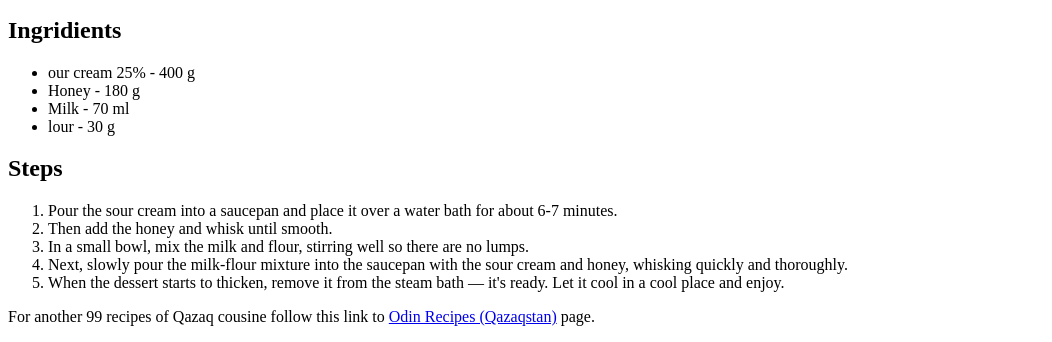
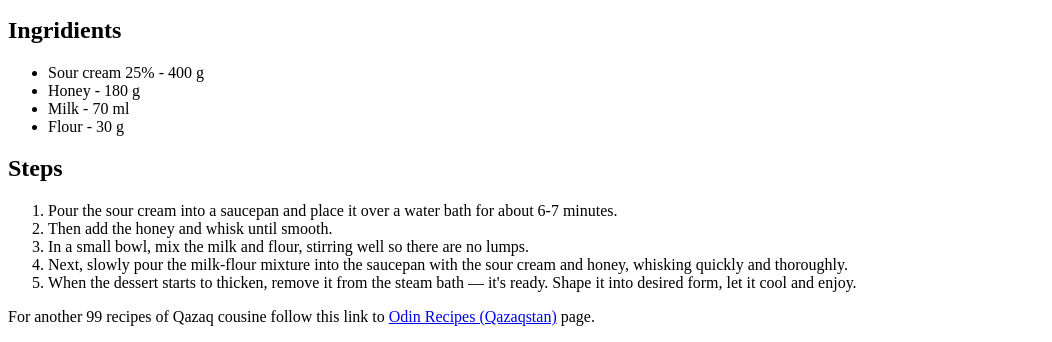
Before and after one commit to justCallMeArslan/odin-recipes, a plain HTML site: page recipes/balqaimak.html in a window 1280 px wide. Shown: the part 441-783 px from the top of the page, without its empty margins (0-1052 px from the left). Drawn offline with Linux system fonts and the light colour scheme.

Commit message:
Check semantics and typos. Polish before push.

```diff
--- a/recipes/balqaimak.html
+++ b/recipes/balqaimak.html
@@ -19,10 +19,10 @@
     </p>
     <h2>Ingridients</h2>
     <ul>
-       <li>our cream 25% - 400 g</li>
+       <li>Sour cream 25% - 400 g</li>
        <li>Honey - 180 g</li>
        <li>Milk - 70 ml</li>
-       <li>lour - 30 g</li>
+       <li>Flour - 30 g</li>
     </ul>
 
     <h2>Steps</h2>
@@ -31,7 +31,7 @@
        <li>Then add the honey and whisk until smooth.</li>
        <li>In a small bowl, mix the milk and flour, stirring well so there are no lumps.</li>
        <li>Next, slowly pour the milk-flour mixture into the saucepan with the sour cream and honey, whisking quickly and thoroughly.</li>
-       <li>When the dessert starts to thicken, remove it from the steam bath — it's ready. Let it cool in a cool place and enjoy.</li>
+       <li>When the dessert starts to thicken, remove it from the steam bath — it's ready. Shape it into desired form, let it cool and enjoy.</li>
     </ol>
 </body>
 <footer>
```
Also changed, not shown: index.html (+1 -1 lines), recipes/manty.html (+1 -1 lines), recipes/besbarmaq.html (renamed from recipes/beshbarmaq.html).
